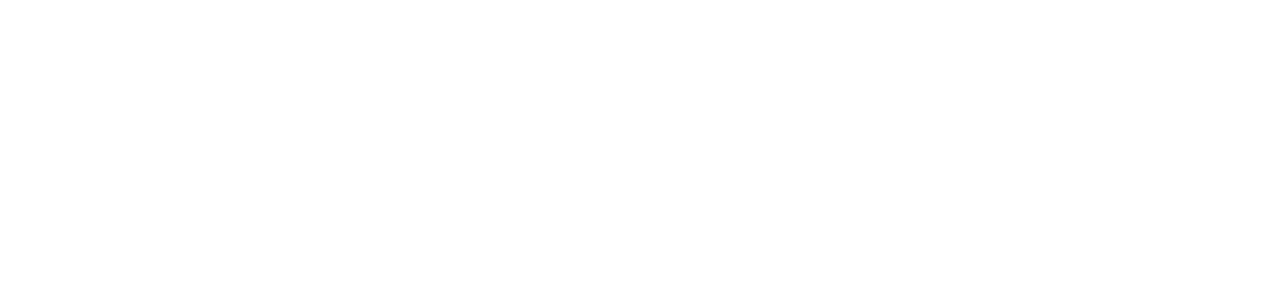
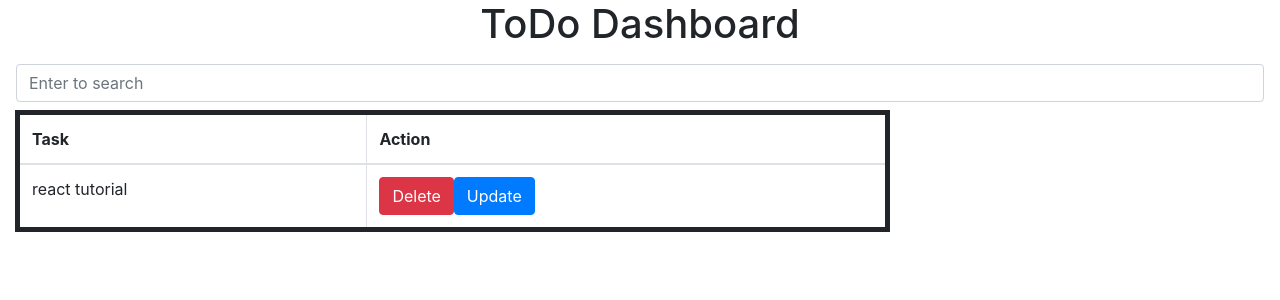
Before and after one commit to toahabhuiyan01/todo, an Angular app: page /task-list in a window 1280 px wide. Before the commit this address led to /. Shown: the top 300 px of the page. Built offline with nearby package versions, Linux system fonts and the light colour scheme; data requests are answered from the project's data file.

Commit message:
work on updateComponent

```diff
--- a/src/app/app-routing.module.ts
+++ b/src/app/app-routing.module.ts
@@ -1,7 +1,13 @@
 import { NgModule } from '@angular/core';
 import { RouterModule, Routes } from '@angular/router';
+import { ResttodoComponent } from './resttodo/resttodo.component';
+import { UpdateComponent } from './update/update.component';
 
-const routes: Routes = [];
+const routes: Routes = [
+  { path: 'task-list', component: ResttodoComponent },
+  { path: 'update/:id', component: UpdateComponent },
+  { path: 'create', component: UpdateComponent}
+];
 
 @NgModule({
   imports: [RouterModule.forRoot(routes)],
--- a/src/app/app.component.html
+++ b/src/app/app.component.html
@@ -1 +1,3 @@
+<!-- <app-resttodo></app-resttodo> -->
+
 <router-outlet></router-outlet>
--- a/src/app/resttodo/resttodo.component.html
+++ b/src/app/resttodo/resttodo.component.html
@@ -3,10 +3,11 @@
 </h1>
 
 <nav class="navbar">
-    <input type="text" class="form-control" name="task" [(ngModel)]="task" (ngModelChange)="Search()" placeholder="Enter to search">
+    <input type="text" class="form-control" name="taskSearch" [(ngModel)]="taskSearch" (ngModelChange)="Search()" placeholder="Enter to search">
 </nav>
 
-<table class="table table-bordered" style="border: 5px solid;">
+<div class="container-fluid">
+    <table class="table table-bordered justify-content-around" style="border: 5px solid; max-width: 70%;">
         <thead>
             <tr>
                 <th>Task</th>
@@ -17,9 +18,10 @@
             <tr *ngFor="let task of tasks">
                 <td> {{ task.task }} </td>
                 <td>
-                <button>Delete</button>
-                <button>Update</button>
+                    <button class="btn btn-danger">Delete</button>
+                    <button class="btn btn-primary">Update</button>
                 </td>
             </tr>
         </tbody>
     </table>
+</div>
--- a/src/app/resttodo/resttodo.component.ts
+++ b/src/app/resttodo/resttodo.component.ts
@@ -14,7 +14,7 @@ export class ResttodoComponent implements OnInit {
 
   users: Users[] = [];
   tasks: Tasks[] = [];
-  task : any;
+  taskSearch : any;
 
   constructor(public rs: ResttodoService, private router: Router) { }
 
@@ -23,12 +23,12 @@ export class ResttodoComponent implements OnInit {
   }
 
   Search() {
-    if(this.task === ""){
+    if(this.taskSearch === ""){
       this.ngOnInit();
     }
     else {
       this.tasks = this.tasks.filter(res => {
-        return res.task.toLocaleLowerCase().match(this.task.toLocaleLowerCase());
+        return res.task.toLocaleLowerCase().match(this.taskSearch.toLocaleLowerCase());
       });
     }
   }
--- a/src/app/update/update.component.html
+++ b/src/app/update/update.component.html
@@ -1 +1,9 @@
-<p>update works!</p>
+<div class="container-fluid">
+    <div class="form-group">
+        <label>Task</label>
+        <input type="text" class="form-control" [(ngModel)]="taskUpdate.task">
+    </div>
+    <div class="form-group">
+        <button type="submit" class="btn btn-primary" (click)="update()">Done</button>
+    </div>
+</div>
--- a/src/app/update/update.component.ts
+++ b/src/app/update/update.component.ts
@@ -1,4 +1,8 @@
 import { Component, OnInit } from '@angular/core';
+import { ActivatedRoute, Router } from '@angular/router';
+import { ResttodoService } from '../resttodo.service';
+import { TaskFetch } from '../resttodo/taskFetch';
+import { Tasks } from '../tasks';
 
 @Component({
   selector: 'app-update',
@@ -7,9 +11,34 @@ import { Component, OnInit } from '@angular/core';
 })
 export class UpdateComponent implements OnInit {
 
-  constructor() { }
+  constructor(public route: ActivatedRoute, public router: Router, public rs:ResttodoService) { }
+
+  val: any;
+  tasks: Tasks[] = [];
+  taskUpdate: any;
 
   ngOnInit(): void {
+    let sub = this.route.params.subscribe(params =>
+      this.val = params['id']
+    );
+
+    if(this.val) {
+      this.rs.getUpdateTask(this.val).subscribe(data => this.taskUpdate = data);
+    }
+    else {
+
+    }
+
+  }
+
+  update(){
+    this.rs.updateTask(this.taskUpdate).subscribe(data =>{});
+    this.getTask();
+    this.router.navigate(['']);
+  }
+
+  getTask() {
+    this.rs.getTasks().subscribe(response => this.taskUpdate = response);
   }
 
 }
```
Also changed, not shown: src/app/app.module.ts (+6 -1 lines). Lines whose indentation alone changed are shown as unchanged.
